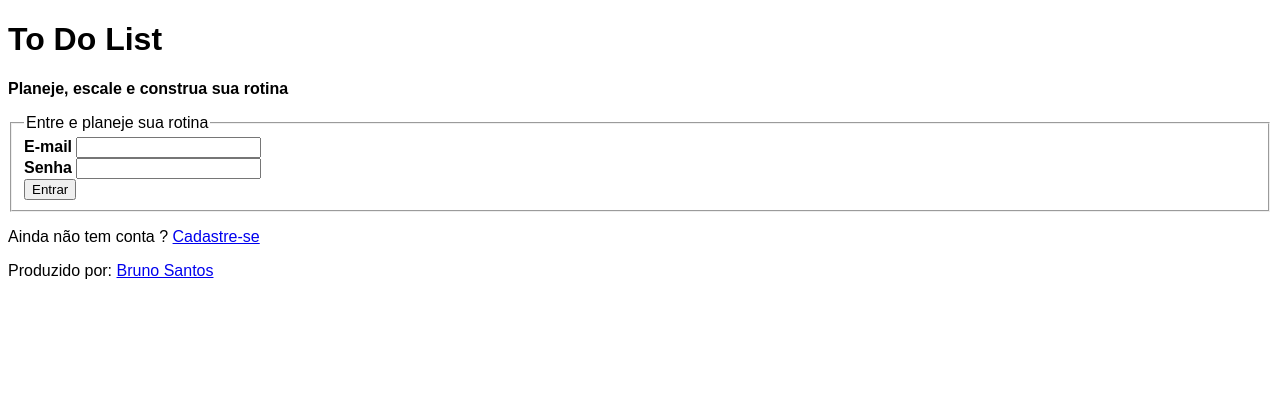
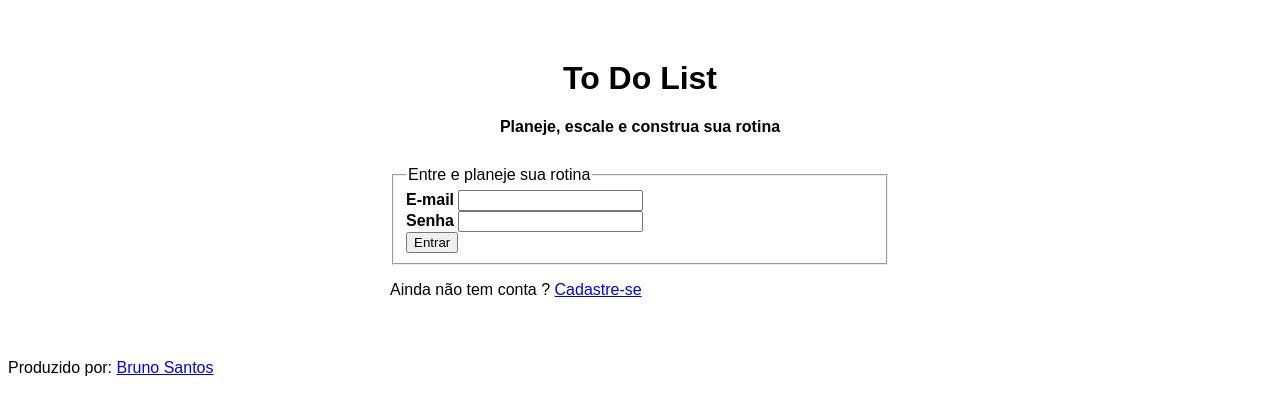
Before and after one commit to bruunovsanttos/APIToDoList, a Flask app: page / in a window 1280 px wide. Shown: the top 415 px of the page. Run offline with Flask 3, Linux system fonts and the light colour scheme.

Commit message:
adicionando estilo da pagina, main, titulos, subtitulos, formularios

```diff
--- a/app/static/css/style.css
+++ b/app/static/css/style.css
@@ -3,3 +3,28 @@ body {
     background-color: white;
     font-family: Arial, Helvetica, sans-serif;
 }
+
+main {
+    max-width: 500px;
+    margin: 60px auto;
+    padding: 0 50px;
+}
+
+h1, h2 {
+    text-align: center;
+}
+
+#subtitulo {
+    text-align: center;
+    margin-bottom: 30px;
+}form {
+    display: flex;
+    flex-direction: column;
+    gap: 15px;
+}
+
+form {
+    display: flex;
+    flex-direction: column;
+    gap: 15px;
+}
```
